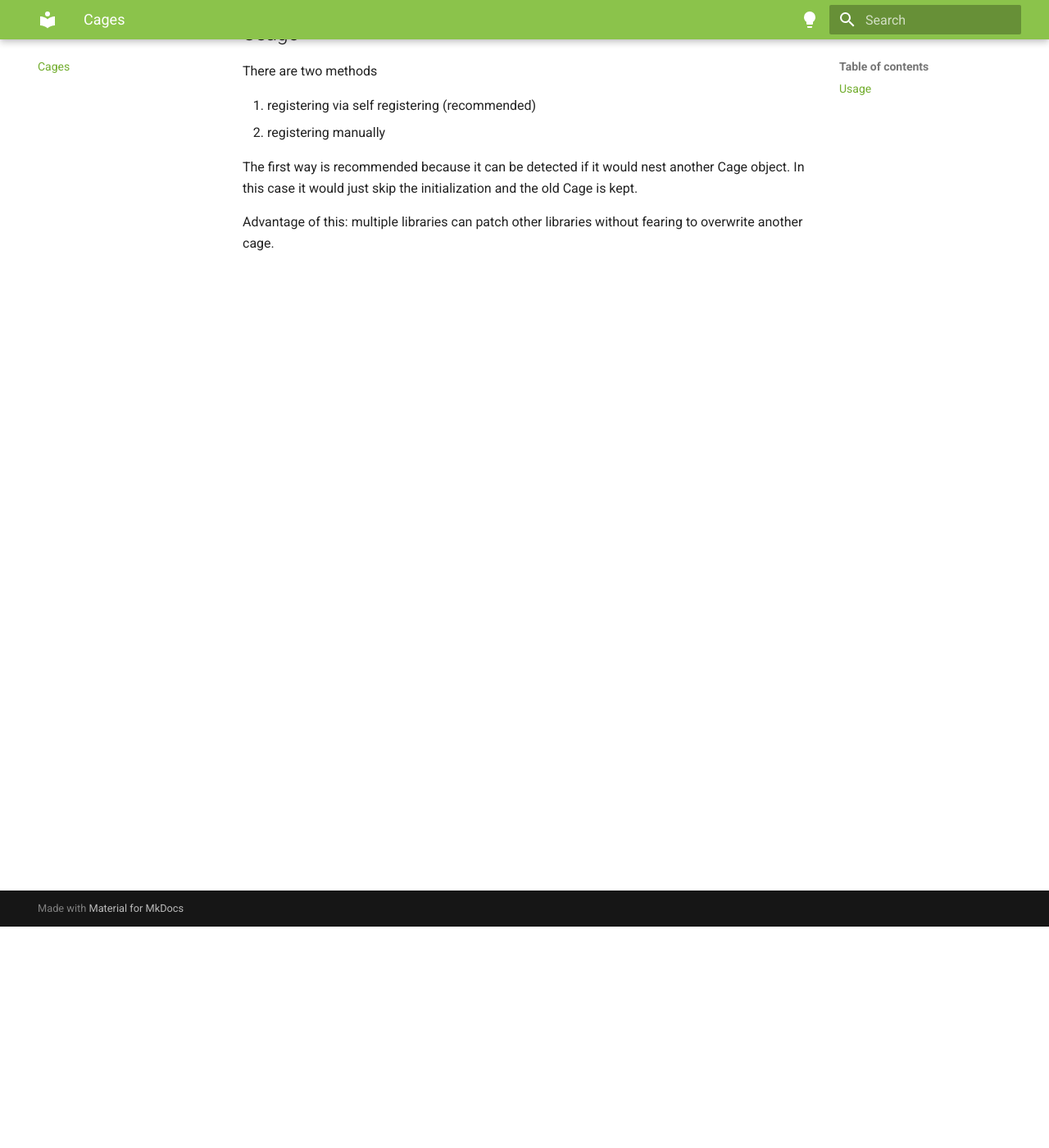
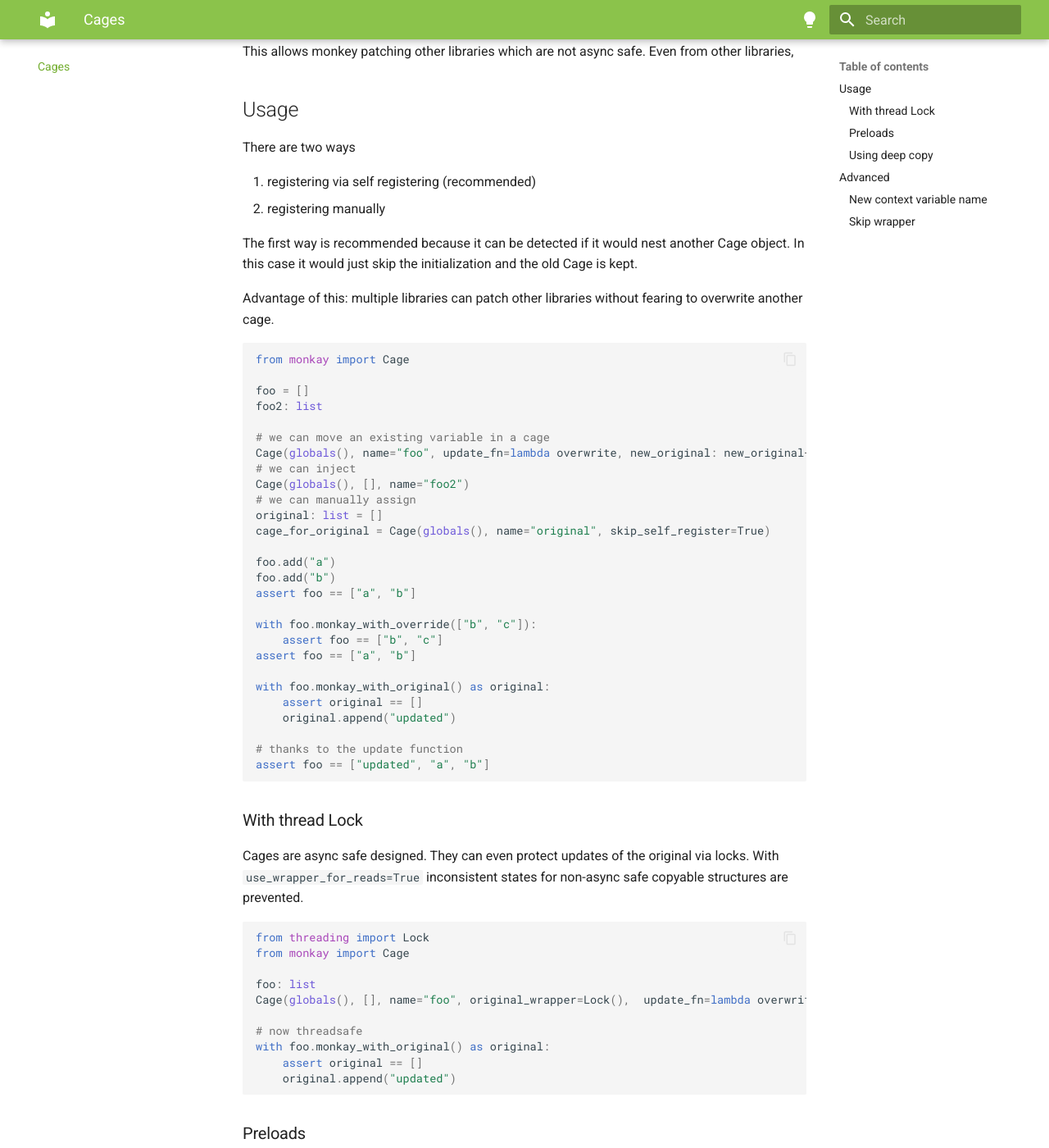
Before and after one commit to dymmond/monkay, an MkDocs documentation site: the page built from docs/cages.md, in a window 1280 px wide and 1400 px high, scrolled down 270 px. Shown: the whole window at 82% size. Built offline with MkDocs 1.6.1 and Material for MkDocs 9.7.7, drawn with Linux system fonts in a browser that asks for light colours; some of the changed text lies outside the part shown.

Commit message:
Changes:
- docs and tests for cages
- add use_wrapper_for_read
- rename parameter self_register to skip_self_register and invert
- add use_wrapper

````diff
--- a/docs/cages.md
+++ b/docs/cages.md
@@ -1,11 +1,14 @@
 # Cages
 
-Cages are a way to manage global states in an non-global maner.
+Cages are transparent proxies to context variables. It forwards all function calls to the wrapped object so it behaves
+normal in most cases like the original despite all operations are executed on the contextvar clone of the original.
+The original is copied via copy or optionally via deepcopy.
 
+This allows monkey patching other libraries which are not async safe. Even from other libraries,
 
 ## Usage
 
-There are two methods
+There are two ways
 
 1. registering via self registering (recommended)
 2. registering manually
@@ -14,3 +17,88 @@ The first way is recommended because it can be detected if it would nest another
 In this case it would just skip the initialization and the old Cage is kept.
 
 Advantage of this: multiple libraries can patch other libraries without fearing to overwrite another cage.
+
+``` python
+from monkay import Cage
+
+foo = []
+foo2: list
+
+# we can move an existing variable in a cage
+Cage(globals(), name="foo", update_fn=lambda overwrite, new_original: new_original+overwrite)
+# we can inject
+Cage(globals(), [], name="foo2")
+# we can manually assign
+original: list = []
+cage_for_original = Cage(globals(), name="original", skip_self_register=True)
+
+foo.add("a")
+foo.add("b")
+assert foo == ["a", "b"]
+
+with foo.monkay_with_override(["b", "c"]):
+    assert foo == ["b", "c"]
+assert foo == ["a", "b"]
+
+with foo.monkay_with_original() as original:
+    assert original == []
+    original.append("updated")
+
+# thanks to the update function
+assert foo == ["updated", "a", "b"]
+```
+
+### With thread Lock
+
+Cages are async safe designed. They can even protect updates of the original via locks.
+With `use_wrapper_for_reads=True` inconsistent states for non-async safe copyable structures are prevented.
+
+``` python
+from threading import Lock
+from monkay import Cage
+
+foo: list
+Cage(globals(), [], name="foo", original_wrapper=Lock(),  update_fn=lambda overwrite, new_original: new_original+overwrite)
+
+# now threadsafe
+with foo.monkay_with_original() as original:
+    assert original == []
+    original.append("updated")
+```
+
+### Preloads
+
+Of course cages support also preloads. See [Tutorial](./tutorial.md) for examples and the syntax.
+
+
+### Using deep copy
+
+By default when no contextvariable was initialized the original is copied via `copy.copy()` into the contextvariable.
+By providing `deep_copy=True` `copy.deepcopy()` is used.
+
+
+## Advanced
+
+### New context variable name
+
+By default a context-variable is created and injected to globals with the pattern:
+
+`"_{name}_ctx"` where name is the provided name.
+
+You can define a different by providing the parameter
+
+`context_var_name="different_pattern"` optionally with the name placeholder.
+
+
+### Skip wrapper
+
+Sometimes you want to skip the wrapper for this call
+
+`cage.monkay_with_original(use_wrapper=False)`
+
+And if you want to persist the contextvar without wrapper despite having `use_wrapper_for_reads=True` set, use:
+
+`cage.monkay_conditional_update_copy(use_wrapper=False)`
+
+You can also do the inverse by calling, when having `use_wrapper_for_reads=False` (default):
+`cage.monkay_conditional_update_copy(use_wrapper=True)`
````
Also changed, not shown: docs/settings.md (+0 -6 lines), 4 other files.
